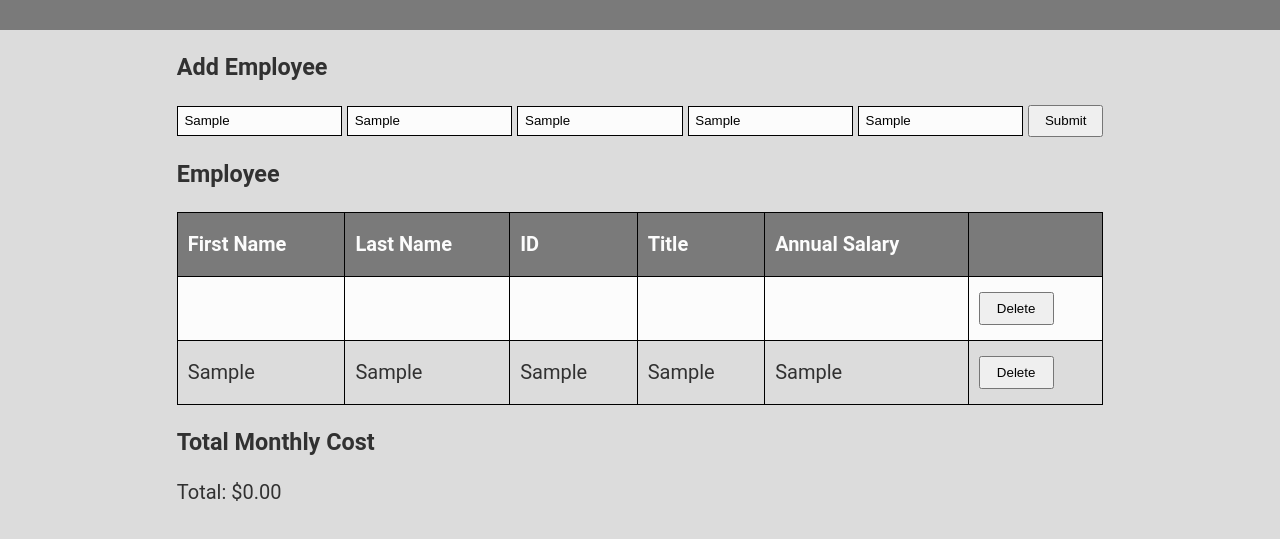
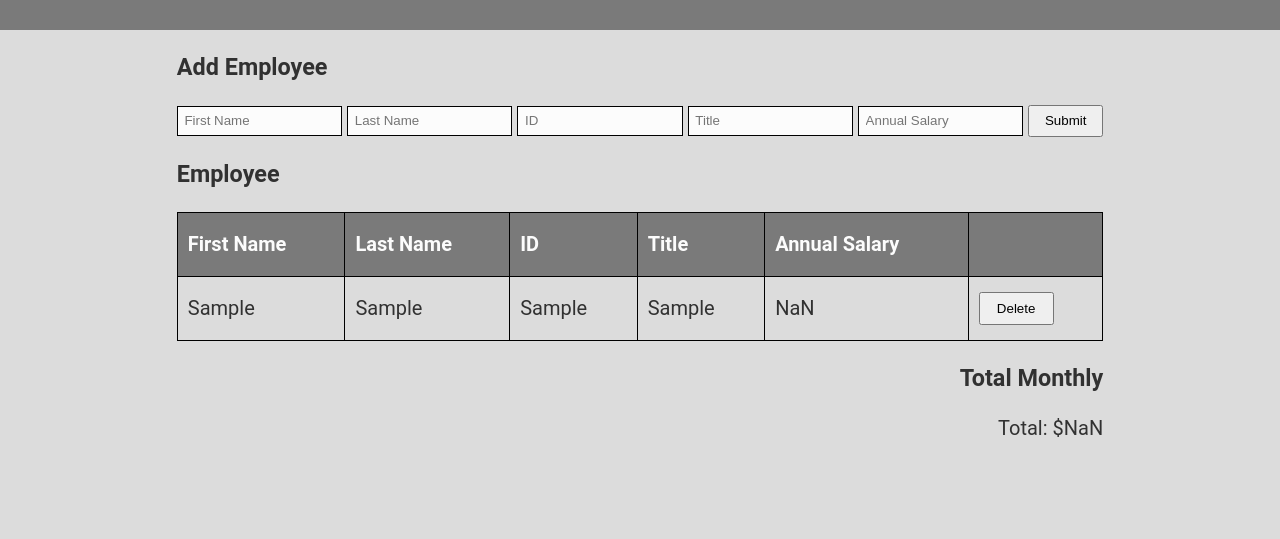
Before and after one commit to Najma55/Salary-calculator, a plain HTML site: page index.html in a window 1280 px wide. Both pictures are taken after typing "Sample", "Sample", "Sample", "Sample", "Sample" into the empty fields and a click on the button "Submit". Shown: the part 95-634 px from the top of the page. Drawn offline with Linux system fonts and the light colour scheme.

Commit message:
rearranged things in all files added

```diff
--- a/index.html
+++ b/index.html
@@ -4,12 +4,10 @@
     <meta charset="UTF-8">
     <meta name="viewport" content="width=device-width, initial-scale=1.0">
     <script src="jquery.js"></script>
+    <script src="script.js"></script>
     <link rel="stylesheet" href="style.css">
-    <script src="script.js"></script>
     <title>Employee Salary Calulator</title>
 </head>
-
-
 <body>
     <header>
         <h1>Employee Salary Calulator</h1>
@@ -18,16 +16,13 @@
 <main>
     <section>
         <h3>Add Employee</h3>
-    </section>
-
- <section>
         <form>
          <input id="firstNameInput" placeholder="First Name" type="text">
          <input id="lastNameInput" placeholder="Last Name" type="text">
          <input id="idInput" placeholder="ID" type="text">
          <input id="titleInput" placeholder="Title" type="text">
          <input id="salaryInput" placeholder="Annual Salary" type="text">
-        <button id="submit-button">Submit</button>
+         <button id="submit-button" class="submit-button">Submit</button>
         </form>
 </section>
 
@@ -46,22 +41,24 @@
         </thead>
 
         <tbody id="employeeTableBody">
-            <tr>
+            <tr id="emptyRow" hidden>
                 <th></th>
                 <th></th>
                 <th></th>
                 <th></th>
                 <th></th>
+
                 <td><button class="delete-button">Delete</button></td>
             </tr>
         </tbody>
 
     </table>
     </section>
-    <section>
-        <h3> Total Monthly Cost</h3>
-        <p> Total: $<span id="totalMonthlyCost">0.00</span></p>
+    <section id="totalMonthlySection">
+        <h3> Total Monthly</h3>
+        <p> Total: $<span id="totalMonthlyCostValue">0.00</span></p>
     </section>
+
 
 
 
--- a/script.js
+++ b/script.js
@@ -1,33 +1,61 @@
 
 $(document).ready(onReady);
+let monthlySalaries = [];
+
+
 
 function onReady() {
     $('#submit-button').on('click', addEmployee);
-    $('#employeeTableBody').on('click', '.delete-button' , deleteEmployee);
+
 
     console.log('Hey jQuery!');
-
 
 }
 //Add A function to handle adding a new employee.
 function addEmployee(event) {
     event.preventDefault();
 
-        let firstName = $('#firstNameInput').val();
-        let lastName = $('#lastNameInput').val();
-        let id = $('#idInput').val();
-        let title = $('#titleInput').val();
-        let salary = $('#salaryInput').val();
+       let firstName = $('#firstNameInput').val();
+       let lastName = $('#lastNameInput').val();
+       let id = $('#idInput').val();
+       let title = $('#titleInput').val();
+       let salary = parseFloat ($('#salaryInput').val());
 
-        let submitButton = $('#submitButton').val();
+       let monthlySalary = salary /12;
+        monthlySalaries.push(monthlySalary);
 
 
         let newRow=`<tr><td>${firstName}</td> <td>${lastName}</td><td>${id}</td><td>${title}</td><td>${salary}</td><td><button class="delete-button">Delete</button></td></tr>`;
 
 
+        calculateAndAppendTotalMonthlyCost();
 
-
+        // $('#employeeTableBody').append(newRow)
+       $('#firstNameInput').val('');
+        $('#lastNameInput').val('');
+       $('#idInput').val('');
+        $('#titleInput').val('');
+        $('#salaryInput').val('')
 
         $('#employeeTableBody').append(newRow);
 
 }
+
+function deleteEmployee() {
+    $(this).closest('tr').remove();
+    calculateAndAppendTotalMonthlyCost();
+}
+
+function calculateAndAppendTotalMonthlyCost() {
+    let totalCost = monthlySalaries.reduce((acc, val) => acc + val, 0);
+    let totalMonthlyCostElement = $('#totalMonthlyCostValue'); // Cache the element for better performance
+
+    totalMonthlyCostElement.text(totalCost.toFixed(2));
+
+    if (totalCost > 20000) {
+        totalMonthlyCostElement.addClass('high-cost'); // Add red background class
+    } else {
+        totalMonthlyCostElement.removeClass('high-cost'); // Remove red background class
+    }
+
+}
--- a/style.css
+++ b/style.css
@@ -81,3 +81,7 @@ body {
   tbody tr:nth-child(even){
     background: #dcdcdc;
   }
+  #totalMonthlySection{
+    text-align: right;
+    border-top: auto;
+  }
```
Lines whose indentation alone changed are shown as unchanged.
